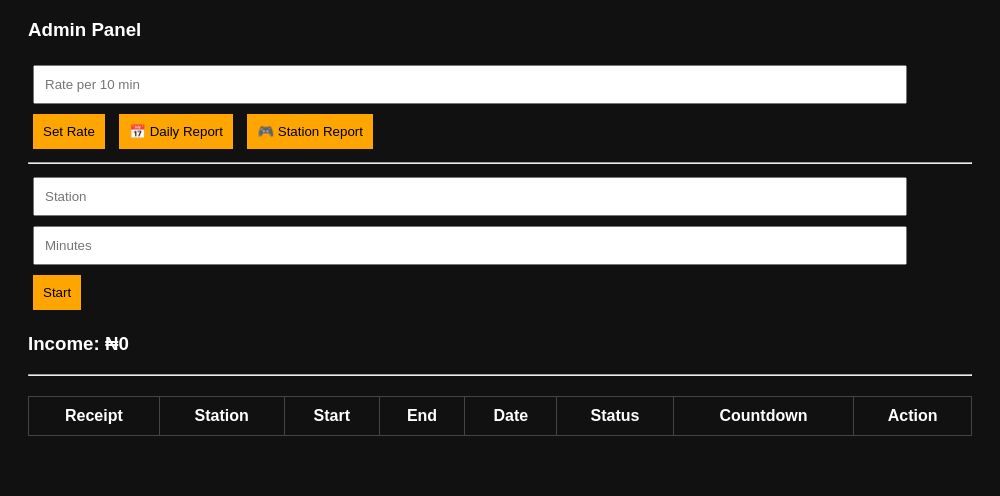
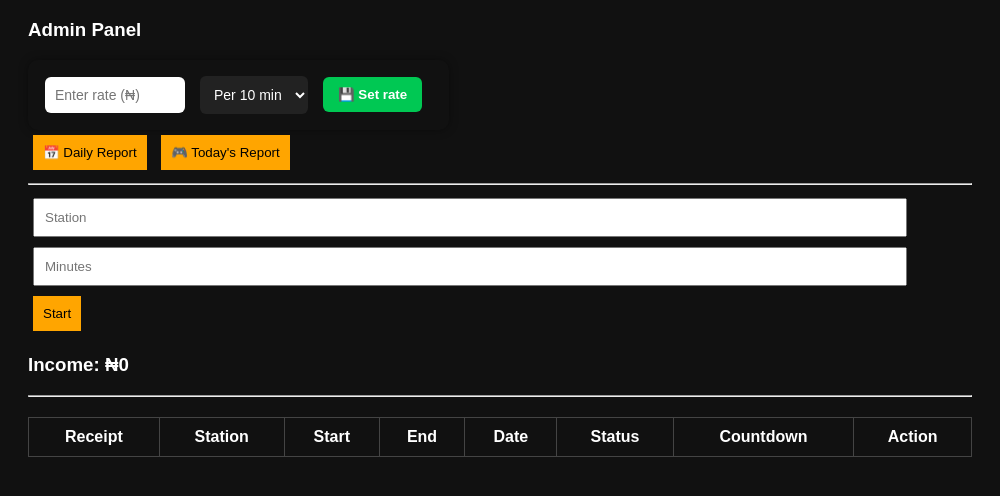
Before and after one commit to Crib1212/Game-invoice, an Electron app: page game-center/index.html in a window 1000 px wide. Shown: the part 90-586 px from the top of the page. Drawn offline with Linux system fonts and the light colour scheme; no server answers.

Commit message:
good to go

```diff
--- a/game-center/database.js
+++ b/game-center/database.js
@@ -63,7 +63,7 @@ db.serialize(() => {
   // ================= DEFAULT RATE =================
   db.run(`
     INSERT OR IGNORE INTO settings (key, value)
-    VALUES ('rate_per_10min', '50')
+    VALUES ('rate_per_10min', '')
   `);
 
 });
--- a/game-center/index.html
+++ b/game-center/index.html
@@ -12,8 +12,21 @@
 <div>
   <h3>Admin Panel</h3>
 
-  <input id="rate" placeholder="Rate per 10 min">
-  <button onclick="setRate()">Set Rate</button>
+<div class="rate-box">
+
+  <input id="rate" type="number" placeholder="Enter rate (₦)" />
+
+  <select id="rateType">
+    <option value="1">Per 1 min</option>
+    <option value="7">Per 7 min</option>
+    <option value="10" selected>Per 10 min</option>
+    <option value="20">Per 20 min</option>
+  </select>
+
+  <button onclick="setRate()">💾 Set rate</button>
+  <div id="msgBox" style="margin-top:10px;color:lime;font-weight:bold;"></div>
+
+</div>
 
   <button onclick="toggleDailyReportPanel()">📅 Daily Report</button>
 
@@ -21,7 +34,7 @@
     <div id="dailyReport"></div>
   </div>
 
-<button onclick="toggleStationReportPanel()">🎮 Station Report</button>
+<button onclick="toggleStationReportPanel()">🎮 Today's Report</button>
 
 <div id="stationReportPanel" style="display:none; margin-top:10px;">
   <div id="stationReport"></div>
--- a/game-center/renderer.js
+++ b/game-center/renderer.js
@@ -30,10 +30,16 @@ window.addEventListener("DOMContentLoaded", () => {
 // ================= RATE =================
 function getRate(cb) {
   db.get("SELECT value FROM settings WHERE key='rate_per_10min'", (e, r) => {
-    cb(Number(r?.value || 50));
+
+    let data = { rate: 50, rateType: 10 };
+
+    try {
+      if (r?.value) data = JSON.parse(r.value);
+    } catch (err) {}
+
+    cb(data);
   });
 }
-
 // ================= RECEIPT =================
 function receipt(cb) {
   db.get("SELECT COUNT(*) as c FROM sessions", (e, r) => {
@@ -49,9 +55,13 @@ function startSession() {
 
   if (!station || !duration) return;
 
-  getRate(rate => {
+  getRate(data => {
 
-    const amount = (duration / 10) * rate;
+    const rate = data.rate;
+    const rateType = data.rateType;
+
+    // ✅ FIXED CALCULATION
+    const amount = (duration / rateType) * rate;
 
     const start = new Date();
     const end = new Date(start.getTime() + duration * 60000);
@@ -69,17 +79,16 @@ function startSession() {
         end.toISOString(),
         amount,
         "Active"
-      ], () => {
+      ]);
 
-        loadSessions();
-        updateIncome();
-        loadDailyReport();
-        loadStationReport();
-      });
+      loadSessions();
+      loadDailyReport();
+      loadStationReport();
+      updateIncome();
     });
+
   });
 }
-
 // ================= LIVE ENGINE =================
 function startLive() {
 
@@ -229,7 +238,7 @@ function loadDailyReport() {
     Object.keys(map).sort().reverse().forEach(date => {
 
       html += `
-        <div style="padding:10px;margin:5px;background:#222;color:orange;border-radius:6px;">
+        <div style="padding:10px;margin:5px;background:#222;color:white;border-radius:6px;">
           <b>📅 ${date}</b><br>
           🎮 Sessions: ${map[date].count}<br>
           💰 Total: ₦${map[date].total}
@@ -264,7 +273,7 @@ function loadStationReport() {
     Object.keys(map).forEach(station => {
 
       html += `
-        <div style="padding:10px;margin:5px;background:#1e1e1e;color:orange;border-radius:6px;">
+        <div style="padding:10px;margin:5px;background:#1e1e1e;color:white;border-radius:6px;">
           <b>🎮 ${station}</b><br>
           📊 Sessions: ${map[station].count}<br>
           💰 Total: ₦${map[station].total}
@@ -279,11 +288,22 @@ function loadStationReport() {
 
 // ================= RATE =================
 function setRate() {
-  const rate = document.getElementById("rate").value;
+  const rate = Number(document.getElementById("rate").value);
+  const rateType = Number(document.getElementById("rateType").value);
+
+  if (!rate || !rateType) {
+    showMsg("❌ Enter valid rate");
+    return;
+  }
 
   db.run(
     "UPDATE settings SET value=? WHERE key='rate_per_10min'",
-    [rate]
+    [JSON.stringify({ rate, rateType })],
+    (err) => {
+      if (err) return showMsg("❌ Failed to set rate");
+
+      showMsg(`✅ Rate set: ₦${rate} per ${rateType} minutes`);
+    }
   );
 }
 
@@ -314,3 +334,13 @@ function toggleStationReportPanel() {
     loadStationReport();
   }
 }
+function showMsg(text) {
+  const box = document.getElementById("msgBox");
+  if (!box) return;
+
+  box.innerText = text;
+
+  setTimeout(() => {
+    box.innerText = "";
+  }, 3000);
+}
--- a/game-center/style.css
+++ b/game-center/style.css
@@ -37,3 +37,47 @@ th, td {
   border: 1px solid #444;
   padding: 10px;
 }
+.rate-box {
+  display: flex;
+  gap: 10px;
+  align-items: center;
+  background: #111;
+  padding: 12px;
+  border-radius: 10px;
+  width: fit-content;
+  box-shadow: 0 0 10px rgba(0,0,0,0.4);
+}
+
+.rate-box input,
+.rate-box select {
+  padding: 10px;
+  border: none;
+  border-radius: 6px;
+  outline: none;
+  font-size: 14px;
+}
+
+.rate-box input {
+  width: 120px;
+}
+
+.rate-box select {
+  background: #222;
+  color: white;
+  cursor: pointer;
+}
+
+.rate-box button {
+  background: #00c853;
+  color: white;
+  border: none;
+  padding: 10px 15px;
+  border-radius: 6px;
+  cursor: pointer;
+  font-weight: bold;
+  transition: 0.2s;
+}
+
+.rate-box button:hover {
+  background: #00e676;
+}
```
Also changed, not shown: game-center/package.json (+4 -3 lines), 1 other file.
